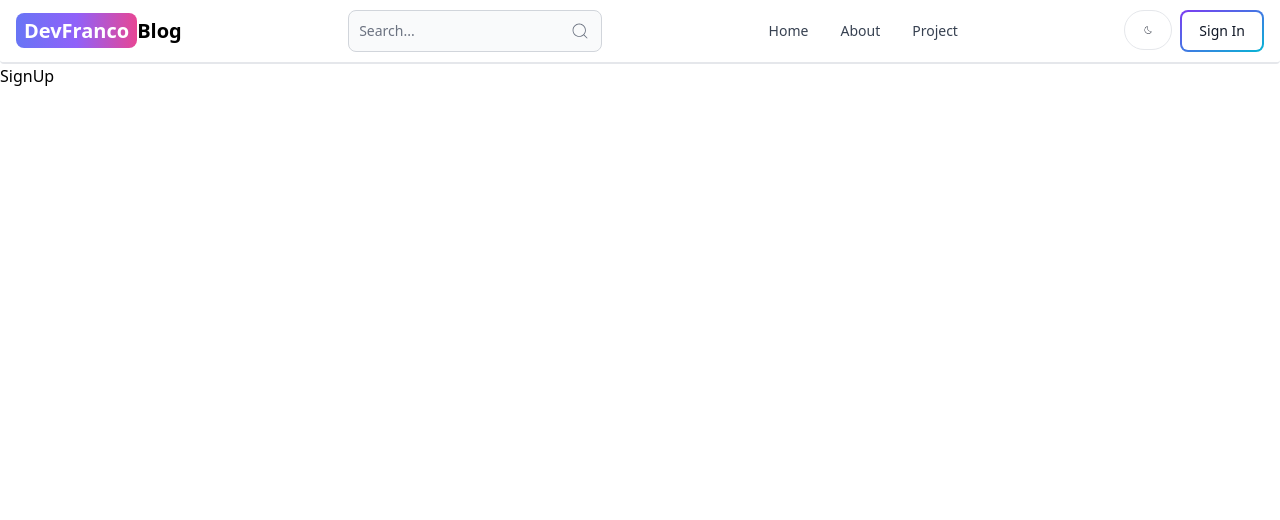
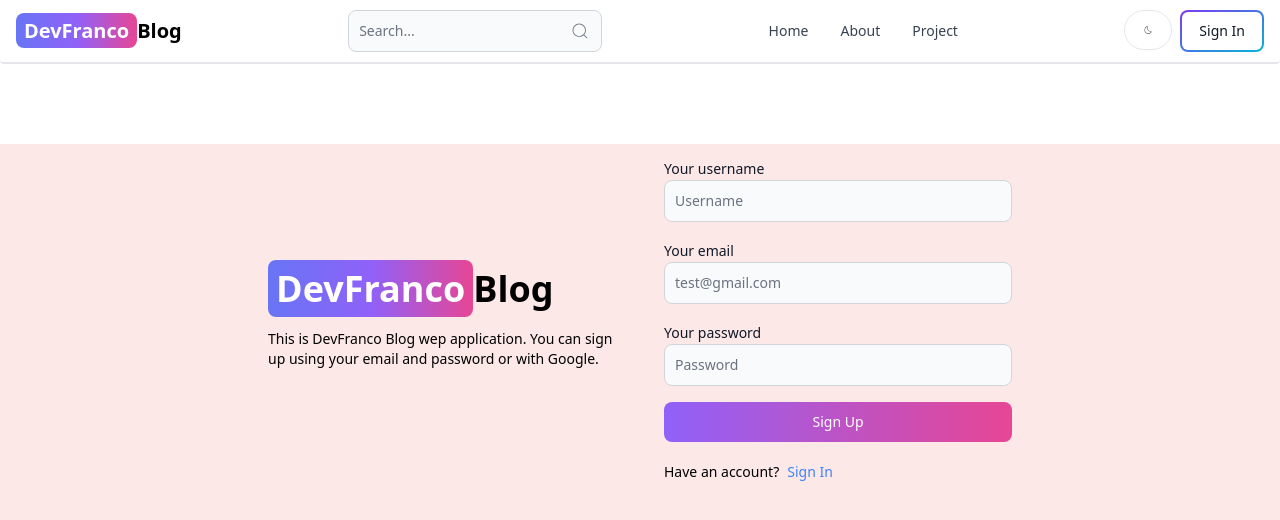
Before and after one commit to EngineerFranco/blog, a React (Vite) app in the folder client/: page /sign-up in a window 1280 px wide. Shown: the top 520 px of the page. Built offline with nearby package versions, Linux system fonts and the light colour scheme.

Commit message:
create client signup page ui

```diff
--- a/client/src/App.jsx
+++ b/client/src/App.jsx
@@ -3,10 +3,10 @@
 import Home from './pages/Home'
 import About from './pages/about'
 import Dashboard from './pages/Dashboard'
-import SignUp from './pages/Signup'
-import Signin from './pages/signin'
 import Projects from './pages/Projects'
 import Header from './components/Header'
+import SignUp from './pages/SignUp'
+import Signin from './pages/Signin'
 
 const App = () => {
   return (
--- a/client/src/pages/SignUp.jsx
+++ b/client/src/pages/SignUp.jsx
@@ -1,8 +1,62 @@
+import { Button, Label, TextInput } from 'flowbite-react'
 import React from 'react'
+import { Link } from 'react-router-dom'
 
 const SignUp = () => {
   return (
-    <div>SignUp</div>
+    <section className='min-h-screen bg-red-100 mt-20'>
+        <div className='flex p-3 max-w-3xl mx-auto flex-col md:flex-row md:items-center gap-12'>
+            <div className='flex-1'>
+                <Link to={"/"} className='text-4xl font-bold dark:text-white'>
+                    <span className="px-2 py-1 bg-gradient-to-r from-indigo-500 via-purple-500 to-pink-500 rounded-lg text-white">DevFranco</span>
+                    Blog
+                </Link>
+                <p className='text-sm mt-5'>
+                    This is DevFranco Blog wep application. You can sign up using your email and password or with Google.
+                </p>
+            </div>
+            <div className='flex-1'>
+                <form className="flex max-w-md flex-col gap-4">
+                    <div>
+                        <Label value="Your username" />
+                        <TextInput
+                            id="username"
+                            type="text"
+                            placeholder="Username"
+                            required
+                        />
+                    </div>
+                    <div>
+                        <Label value="Your email" />
+                        <TextInput
+                            id="email"
+                            type="email"
+                            placeholder="test@gmail.com"
+                            required
+                        />
+                    </div>
+                    <div>
+                        <Label value="Your password" />
+                        <TextInput
+                            id="password"
+                            type="password"
+                            placeholder="Password"
+                            required
+                        />
+                    </div>
+                    <Button gradientDuoTone='purpleToPink' type='submit'>
+                        Sign Up
+                    </Button>
+                </form>
+                <div className='flex gap-2 text-sm mt-5'>
+                    <span>Have an account?</span>
+                    <Link to={'/sign-in'} className='text-blue-500'>
+                    Sign In
+                    </Link>
+                </div>
+            </div>
+        </div>
+    </section>
   )
 }
 
```
